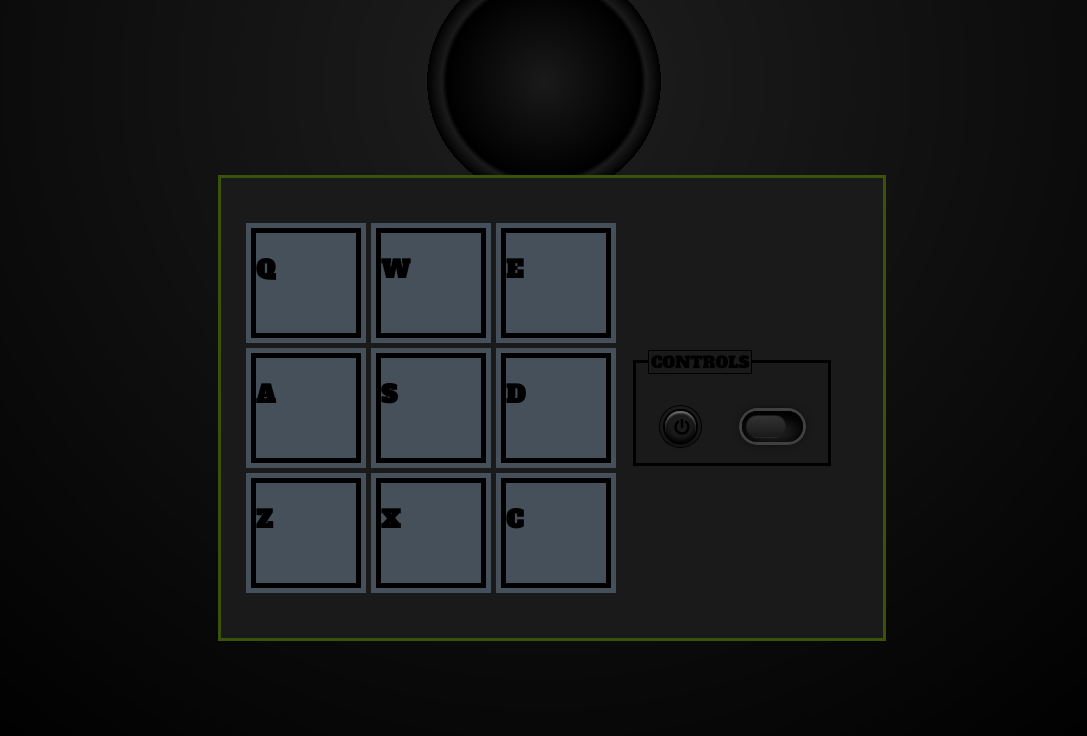
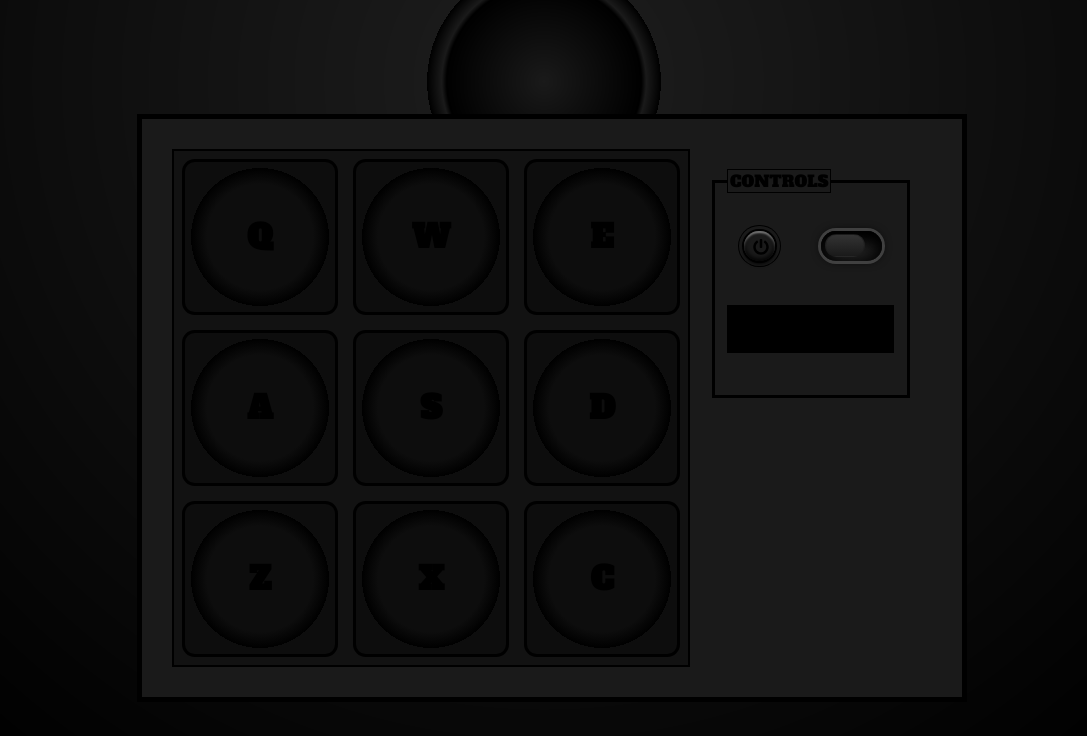
Before and after one commit to LenyPython/React-drum-machine, a React (Create React App) app: page / in a window 1280 px wide. Shown: the top 736 px of the page, without its empty margins (96-1183 px from the left). Built offline with nearby package versions, Linux system fonts and the light colour scheme.

Commit message:
added button styles in btn.scss. adde lighting in drum-pads on turn on/off. rearenged useEffect in display component created new functions for toggle on/off light

```diff
--- a/public/index.html
+++ b/public/index.html
@@ -11,7 +11,7 @@
 </head>
 
 
-<body class='off'>
+<body>
   <div id="root"></div>
 </body>
 
--- a/src/buttons/btn.css
+++ b/src/buttons/btn.css
@@ -0,0 +1,28 @@
+#drum-pads {
+  background: #121212;
+  border: 2px solid black;
+  padding: 0.5em;
+  display: grid;
+  grid-gap: 15px;
+  grid-template: repeat(3, 1fr)/repeat(3, 1fr);
+}
+
+.drum-pad {
+  display: flex;
+  align-items: center;
+  justify-content: center;
+  min-height: 150px;
+  border: 3px solid black;
+  border-radius: 0.8em;
+  aspect-ratio: 1;
+  background: radial-gradient(circle, #0d0d0d 50%, black 65%, #0d0d0d 65%);
+}
+.drum-pad h2 {
+  font-size: 2em;
+}
+
+.turnedOn {
+  box-shadow: inset 0 0 10em rgba(255, 0, 0, 0.3), inset 0 0 30em rgba(255, 0, 0, 0.4);
+}
+
+/*# sourceMappingURL=btn.css.map */
--- /dev/null
+++ b/src/buttons/btn.scss
@@ -0,0 +1,34 @@
+$btnGray:hsl(0,0%,5%);
+$btnGradient: radial-gradient(
+	circle,
+	$btnGray 50%,
+	black 65%,
+	$btnGray 65%
+);
+
+#drum-pads {
+	background: hsl(0,0%,7%);
+	border: 2px solid black;
+	padding: .5em;
+	display: grid;
+	grid-gap: 15px;
+	grid-template: repeat(3, 1fr)/ repeat(3, 1fr);
+}
+.drum-pad{
+	display: flex;
+	align-items: center;
+	justify-content: center;
+	min-height: 150px;
+	border: 3px solid black;
+	border-radius: 0.8em;
+	aspect-ratio: 1;
+	background: $btnGradient;
+	h2 {
+		font-size: 2em;
+	}
+}
+
+.turnedOn{
+box-shadow: inset 0 0 10em hsla(0,100%,50%,0.3),
+					 inset 0 0 30em hsla(0,100%,50%,0.4);
+}
--- a/src/controls/Display.js
+++ b/src/controls/Display.js
@@ -9,27 +9,36 @@ const pwrSvg = <svg className='pwrIcon'
   <path d="M400 54.1c63 45 104 118.6 104 201.9c0 136.8-110.8 247.7-247.5 248C120 504.3 8.2 393 8 256.4C7.9 173.1 48.9 99.3 111.8 54.2c11.7-8.3 28-4.8 35 7.7L162.6 90c5.9 10.5 3.1 23.8-6.6 31c-41.5 30.8-68 79.6-68 134.9c-.1 92.3 74.5 168.1 168 168.1c91.6 0 168.6-74.2 168-169.1c-.3-51.8-24.7-101.8-68.1-134c-9.7-7.2-12.4-20.5-6.5-30.9l15.8-28.1c7-12.4 23.2-16.1 34.8-7.8zM296 264V24c0-13.3-10.7-24-24-24h-32c-13.3 0-24 10.7-24 24v240c0 13.3 10.7 24 24 24h32c13.3 0 24-10.7 24-24z" />
 </svg>
 
-const Display = props => {
-
-  useEffect(() => {
+const Display = ({power, bank, sound}) => {
+  const getSlider = () => {
     let slider = document.querySelector('.bankSlider')
     slider.classList.remove('light');
     slider.classList.remove('light2');
-    if (props.power.value) {
-      if (props.bank.value) slider.classList.add('light');
+    return slider;
+  }
+  const powerOn = (bankValue) => {
+    let slider = getSlider();
+    if (bankValue) slider.classList.add('light');
     else slider.classList.add('light2');
     document.body.classList.add('on');
     document.body.classList.remove('off');
+    document.getElementById('drum-pads').classList.add('turnedOn');
   }
-    else {
+
+  const powerOff = () => {
+    getSlider();
     document.body.classList.remove('on');
     document.body.classList.add('off');
+    document.getElementById('drum-pads').classList.remove('turnedOn');;
   }
-  }, [props.power.value, props.bank.value])
+
+  useEffect(() => {
+    if (power.value) powerOn(bank.value);
+    else powerOff();
+  }, [power.value, bank.value])
 
   return (
-    <div id='display'>
-      <form>
+    <form id='display'>
       <fieldset>
         <legend>controls</legend>
         <label forHtml='power'>
@@ -37,7 +46,7 @@ const Display = props => {
             id='power'
             type='checkbox'
             name='onoff'
-              {...props.power}
+            {...power}
           />
           <span className='powerBtn'></span>
           {pwrSvg}
@@ -47,14 +56,15 @@ const Display = props => {
             id='bank'
             type='checkbox'
             name='bank'
-              {...props.bank}
+            {...bank}
           />
           <span className='bankSlider'></span>
         </label>
+        <label className='displayer'>
+          {sound}
+        </label>
       </fieldset>
     </form>
-      {props.sound}
-    </div>
   )
 
 };
--- a/src/controls/dis.scss
+++ b/src/controls/dis.scss
@@ -1,11 +1,23 @@
 $main: hsl(0,0%,10%);
 form{
 	fieldset{
+		height:100%;
 		color: black;
 		border: 3px solid black;
 		legend {
 			text-transform: uppercase;
 			border: 1px solid black;
+		}
+		.displayer {
+		display: block;
+		width: 90%;
+		text-align: center;
+		margin: 2em 0;
+		background: hsl(0,0%,0%);
+		color: transparent;
+		text-shadow: -1px -1px 2px hsla(0,100%,50%,0.8);
+		padding: 0.5em;
+		cursor:unset;
 		}
 }
 }
--- a/src/controls/display.css
+++ b/src/controls/display.css
@@ -1,10 +1,22 @@
 form fieldset {
+  height: 100%;
   color: black;
   border: 3px solid black;
 }
 form fieldset legend {
   text-transform: uppercase;
   border: 1px solid black;
+}
+form fieldset .displayer {
+  display: block;
+  width: 90%;
+  text-align: center;
+  margin: 2em 0;
+  background: black;
+  color: transparent;
+  text-shadow: -1px -1px 2px rgba(255, 0, 0, 0.8);
+  padding: 0.5em;
+  cursor: unset;
 }
 
 label {
--- a/src/style.css
+++ b/src/style.css
@@ -18,11 +18,10 @@ body {
 #drum-machine {
   background: #1a1a1a;
   padding: 30px;
-  border: 3px solid #3A5209;
+  border: 5px solid black;
   min-width: 50vh;
   min-height: 50vh;
   display: flex;
-  align-items: center;
 }
 
 #clip-name {
@@ -38,19 +37,4 @@ body {
   padding: 20px;
 }
 
-#drum-pads {
-  display: grid;
-  grid-gap: 15px;
-  grid-template: repeat(3, 1fr)/repeat(3, 1fr);
-}
-
-.drum-pad {
-  margin: 5px;
-  min-height: 100px;
-  aspect-ratio: 1;
-  height: 30%;
-  background: #46505a;
-  box-shadow: 0 0 0 5px black, 0 0 0 10px #46505a;
-}
-
 /*# sourceMappingURL=style.css.map */
--- a/src/style.scss
+++ b/src/style.scss
@@ -1,9 +1,5 @@
-$bg: #411152;
-$btnGray:rgb(70,80,90);
 $main: hsl(0,0%,10%);
-$light: #C860EB;
-$contrastDark: #3A5209;
-$contrastLight: #7A9E31;
+$black: black;
 
 body{
 	font-family: 'Alfa Slab One', cursive;
@@ -42,11 +38,10 @@ body{
 #drum-machine {
 	background: $main;
 	padding: 30px;
-	border: 3px solid $contrastDark;
+	border: 5px solid black;
 	min-width: 50vh;
 	min-height: 50vh;
 	display: flex;
-	align-items: center;
 }
 #clip-name {
 	width: 80%;
@@ -59,17 +54,3 @@ body{
 	height: 100%;
 	padding: 20px;
 }
-#drum-pads {
-	display: grid;
-	grid-gap: 15px;
-	grid-template: repeat(3, 1fr)/ repeat(3, 1fr);
-}
-.drum-pad{
-	margin: 5px;
-	min-height: 100px;
-	aspect-ratio: 1;
-	height: 30%;
-	background: $btnGray;
-	box-shadow: 0 0 0 5px black,
-	0 0 0 10px $btnGray;
-}
```
Also changed, not shown: 1 other file (tests, documents, lock files or other folders). Lines whose indentation alone changed are shown as unchanged.
